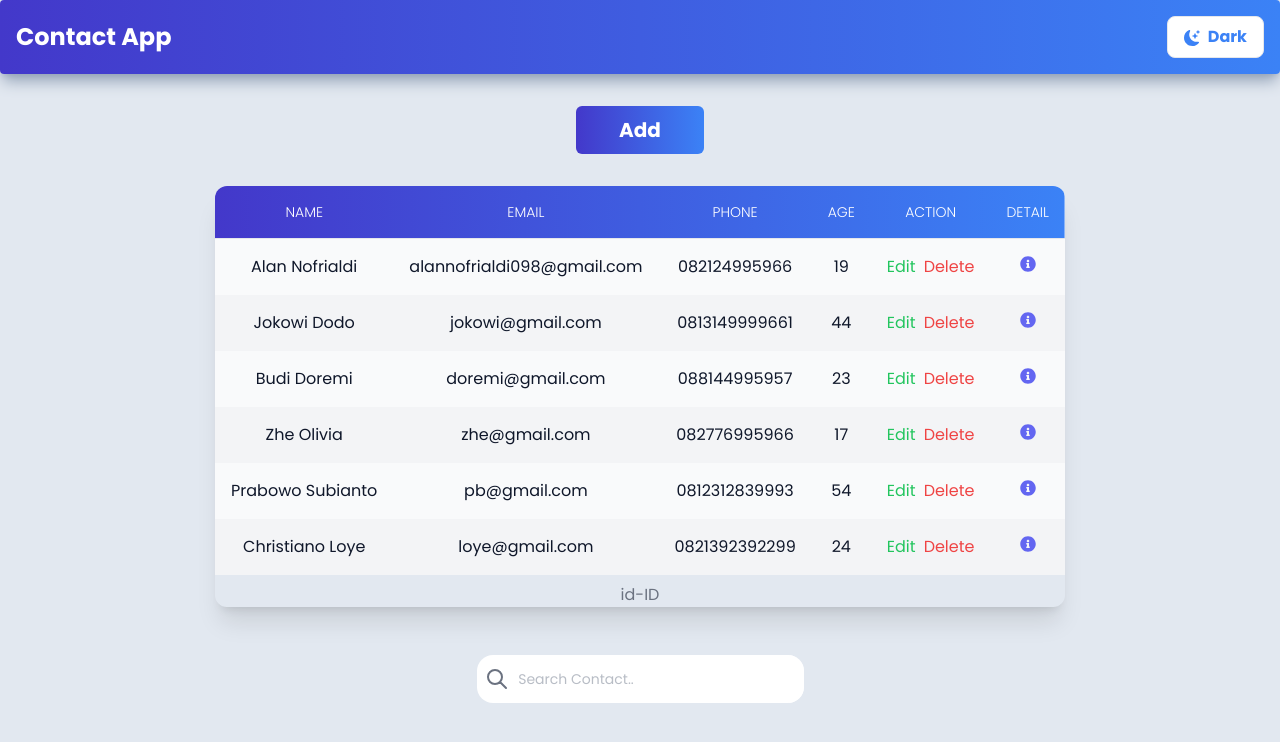
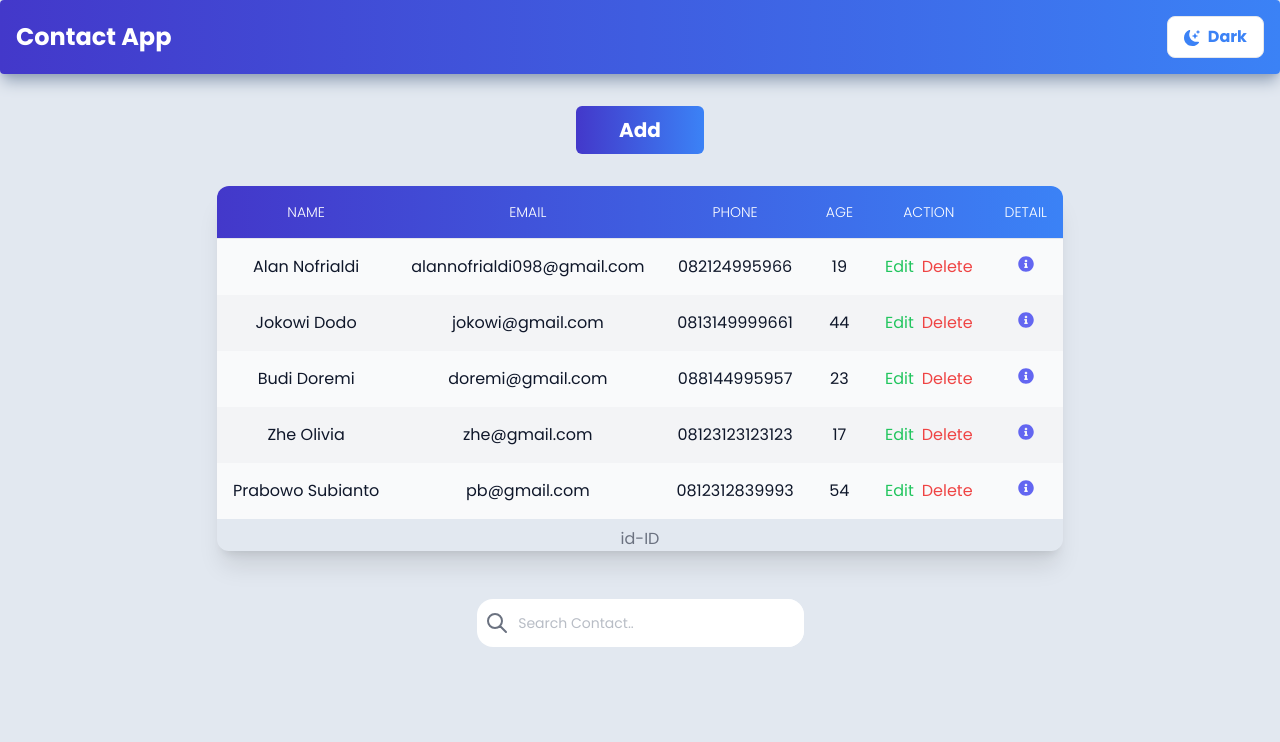
Before and after one commit to alannofrialdi/contact-react, a React (Vite) app: page / in a window 1280 px wide. Shown: the top 742 px of the page. Built offline with nearby package versions, Linux system fonts and the light colour scheme; data requests are answered from the project's data file.

Commit message:
ngide dikit

```diff
--- a/src/assets/data/db.json
+++ b/src/assets/data/db.json
@@ -25,7 +25,7 @@
     {
       "name": "Zhe Olivia",
       "email": "Zhe@gmail.com",
-      "phone": "082776995966",
+      "phone": "08123123123123",
       "age": 17,
       "id": "8d8d"
     },
@@ -35,13 +35,6 @@
       "email": "pb@gmail.com",
       "phone": "0812312839993",
       "age": "54"
-    },
-    {
-      "id": "8379",
-      "name": "Christiano Loye",
-      "email": "loye@gmail.com",
-      "phone": "0821392392299",
-      "age": "24"
     }
   ]
 }
--- a/src/components/Home.jsx
+++ b/src/components/Home.jsx
@@ -34,18 +34,22 @@ export default function Home() {
       ) : (
         <>
           <Navbar />
-          <Body data={data} />
+          <Body data={data} setData={setData} />
         </>
       )}
     </>
   );
 }
 
-const Body = ({ data }) => {
+const Body = ({ data, setData }) => {
   return (
     <div className="mt-8 flex flex-col justify-center min-h-full min-w-full items-center gap-8">
       <AddContact />
-      {data.length === 0 ? <EmptyMessage /> : <Table />}
+      {data.length === 0 ? (
+        <EmptyMessage />
+      ) : (
+        <Table data={data} setData={setData} />
+      )}
     </div>
   );
 };
@@ -92,4 +96,5 @@ const Loader = () => {
 
 Body.propTypes = {
   data: PropTypes.array.isRequired,
+  setData: PropTypes.func.isRequired,
 };
--- a/src/components/Table.jsx
+++ b/src/components/Table.jsx
@@ -1,6 +1,6 @@
 import { Card, Typography } from "@material-tailwind/react";
 import axios from "axios";
-import { useState, useEffect } from "react";
+import { useState } from "react";
 import { FaInfoCircle } from "react-icons/fa";
 import "../index.css";
 import { Link } from "react-router-dom";
@@ -8,19 +8,11 @@ import { toast } from "react-toastify";
 
 const TABLE_HEAD = ["Name", "Email", "Phone", "Age", "Action", "Detail"];
 
-export default function Table() {
-  const [data, setData] = useState([]);
-
+export default function Table({ data, setData }) {
   // search data
   const [search, setSearch] = useState("");
 
   // fetch data
-  useEffect(() => {
-    axios
-      .get("http://localhost:3000/users")
-      .then((res) => setData(res.data))
-      .catch((err) => console.log(err));
-  }, []);
 
   const handleDelete = async (id) => {
     const confirmDelete = window.confirm("Are you sure you want to delete?");
@@ -166,6 +158,7 @@ const Caption = () => {
   );
 };
 
+Table.propTypes;
 TableContainer.propTypes;
 TableBody.propTypes;
 Search.propTypes;
```
